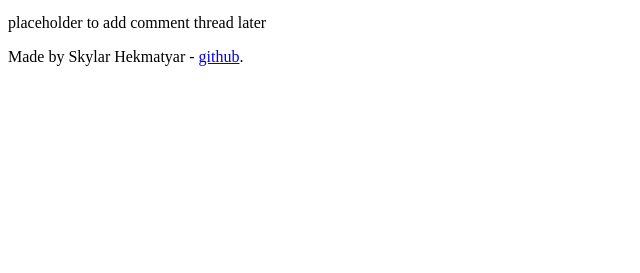
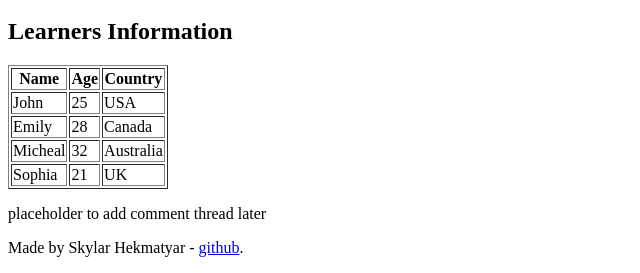
Before and after one commit to bornestarrr/My_First_Portfolio, a plain HTML site: page html_basic/index.html in a window 1280 px wide. Shown: the part 651-924 px from the top of the page, without its empty margins (0-640 px from the left). Before the commit the page ends 800 px from the top, so only its background shows below. Drawn offline with Linux system fonts and the light colour scheme.

Commit message:
learner table

```diff
--- a/html_basic/index.html
+++ b/html_basic/index.html
@@ -27,6 +27,38 @@
       <a href="https://www.google.com" target="_blank">
         <img src="https://i.ibb.co/gTDZZT8/ALX-Logo-07.png" alt="ALX Logo">
       </a>
+      <h2>Learners Information</h2>
+      <table border="1">
+        <thead>
+          <tr>
+            <th>Name</th>
+            <th>Age</th>
+            <th>Country</th>
+          </tr>
+        </thead>
+        <tbody>
+          <tr>
+            <td>John</td>
+            <td>25</td>
+            <td>USA</td>
+          </tr>
+          <tr>
+          <td>Emily</td>
+          <td>28</td>
+          <td>Canada</td>
+          </tr>
+          <tr>
+            <td>Micheal</td>
+            <td>32</td>
+            <td>Australia</td>
+          </tr>
+          <tr>
+            <td>Sophia</td>
+            <td>21</td>
+            <td>UK</td>
+          </tr>
+        </tbody>
+      </table>
     </article>
 
     <aside>
```
